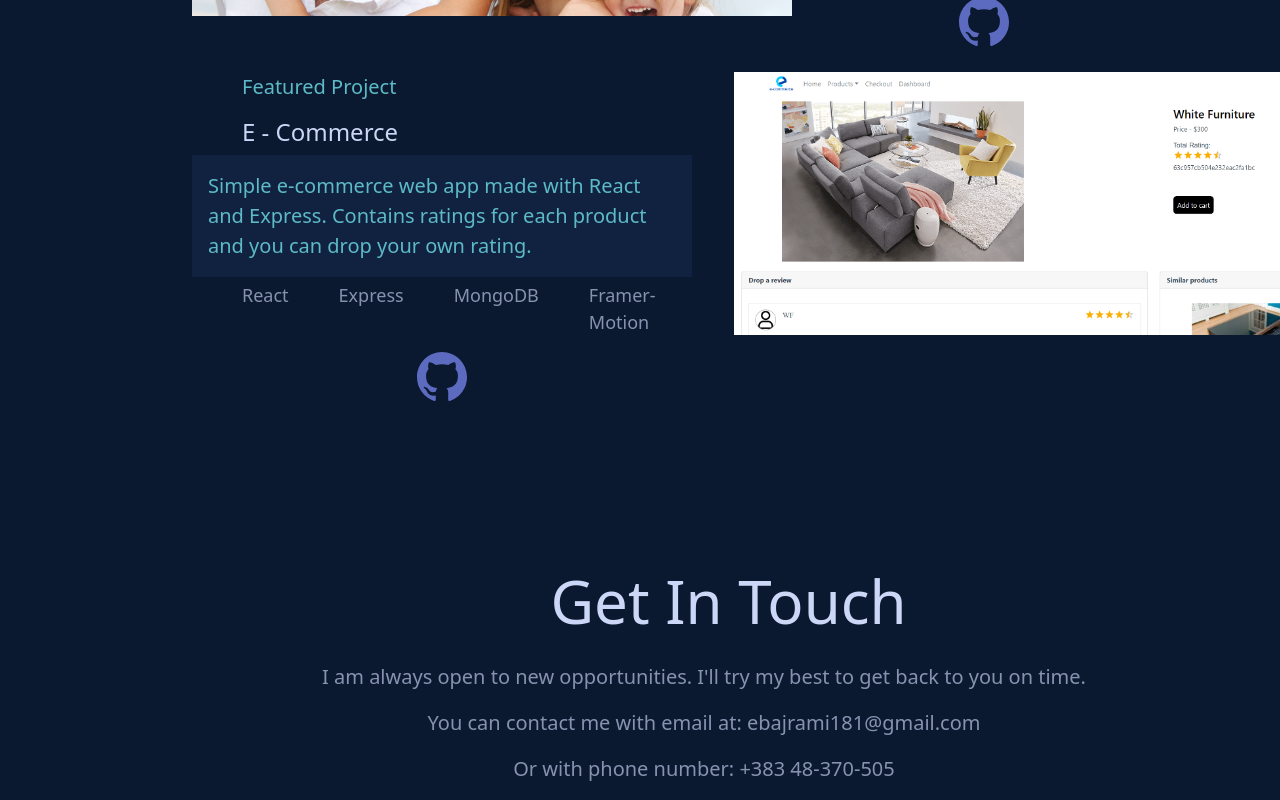
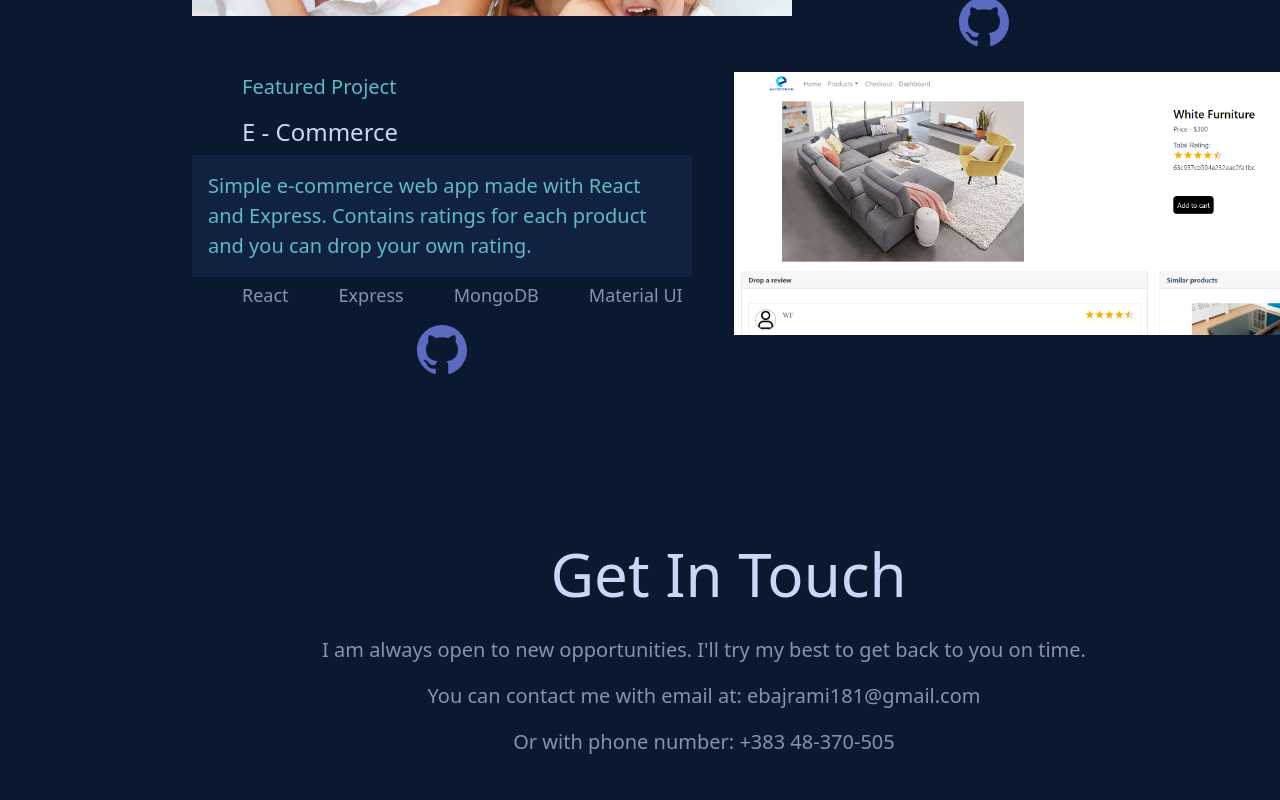
Before and after one commit to EgzonBajrami/portfolio-react, a React (Create React App) app: page / in a window 1280 px wide. Shown: the part 2585-3385 px from the top of the page. After the commit the page ends 3358 px from the top, so only its background shows below. Built offline with nearby package versions, Linux system fonts and the light colour scheme.

Commit message:
Update Projects.jsx

```diff
--- a/src/components/Projects/Projects.jsx
+++ b/src/components/Projects/Projects.jsx
@@ -129,7 +129,7 @@ const Projects = () =>{
             <p>React</p>
             <p>Express</p>
             <p>MongoDB</p>
-            <p>Framer-Motion</p>
+            <p>Material UI</p>
         </div>
         <a target="_blank" rel="noreferrer" href="https://github.com/EgzonBajrami/realestate-react">
         <div className="github-container">
```
